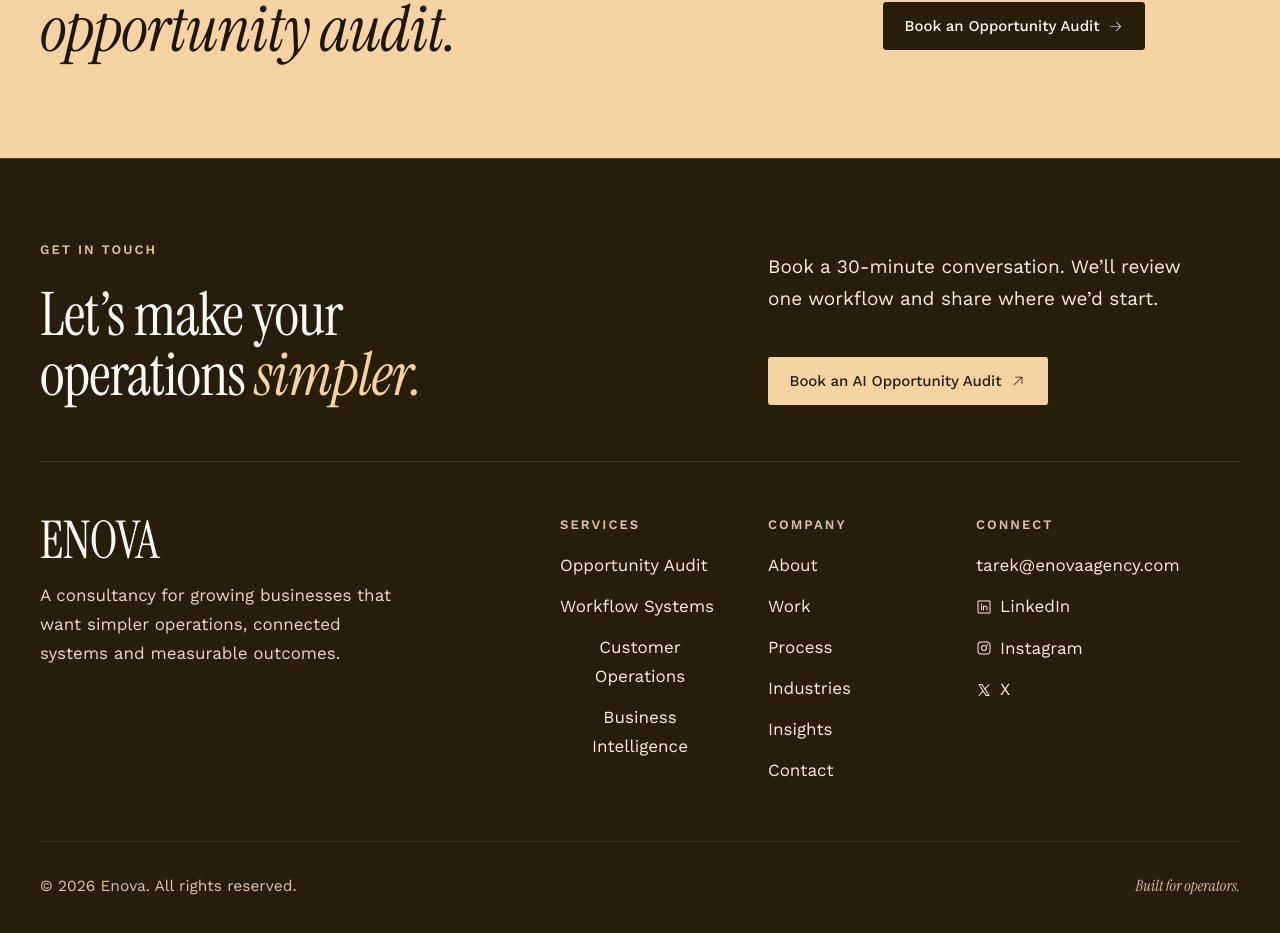
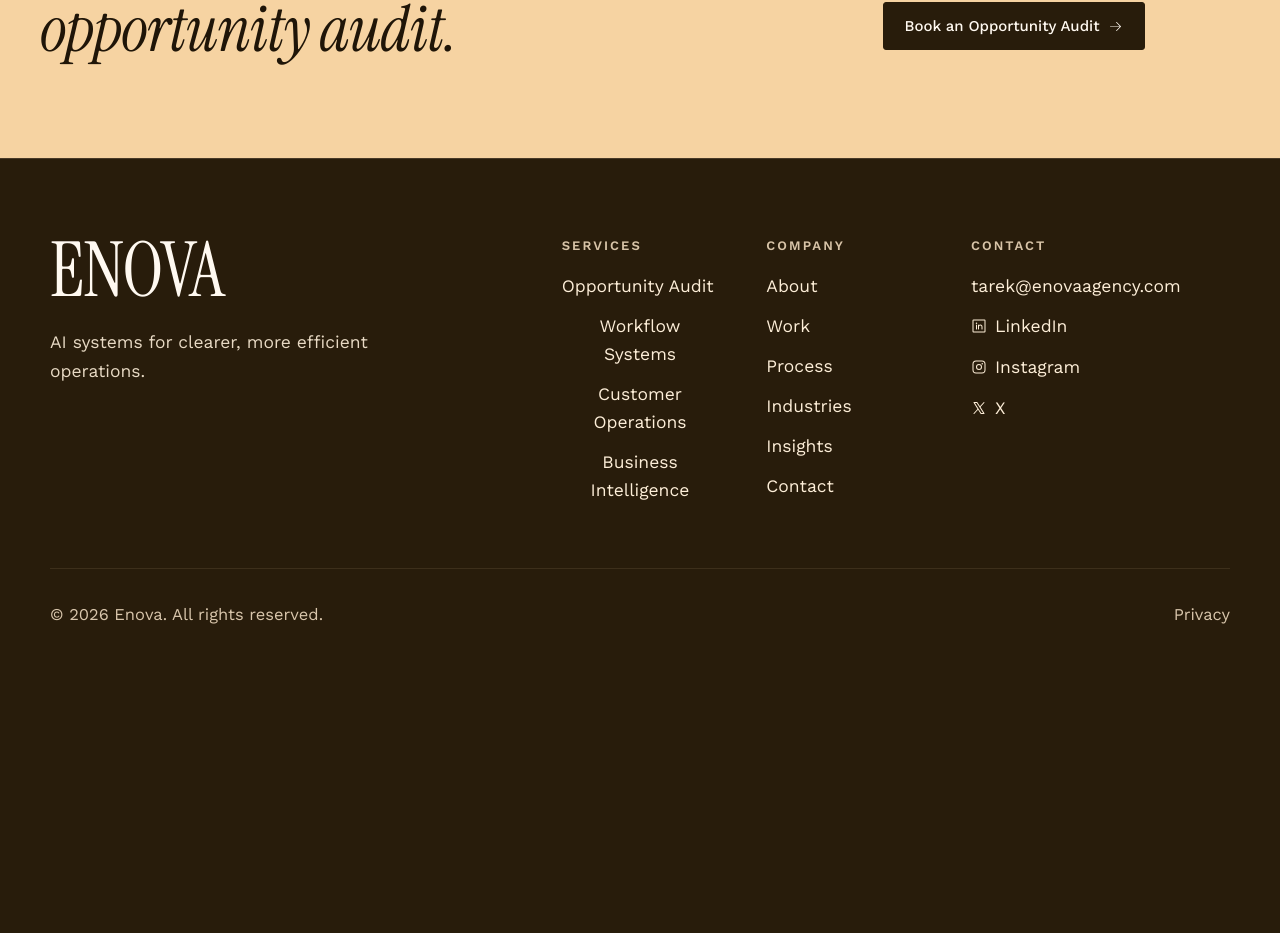
Before and after one commit to tarekjundi/enova-ai-website, a React (Vite) app: page / in a window 1280 px wide. Shown: the part 10013-10946 px from the top of the page. After the commit the page ends 10698 px from the top, so only its background shows below. Built offline with nearby package versions, Linux system fonts and the light colour scheme.

Commit message:
Changes
Co-authored-by: tarekjundi <181972982+tarekjundi@users.noreply.github.com>

```diff
--- a/src/components/Footer.tsx
+++ b/src/components/Footer.tsx
@@ -1,9 +1,8 @@
 import { useNavigate } from "react-router-dom";
-import { LinkedinLogo, InstagramLogo, XLogo, ArrowUpRight } from "@phosphor-icons/react";
+import { LinkedinLogo, InstagramLogo, XLogo } from "@phosphor-icons/react";
 
 const Footer = () => {
   const navigate = useNavigate();
-  const isRTL = false;
 
   const go = (path: string) => {
     navigate(path);
@@ -11,44 +10,22 @@ const Footer = () => {
   };
 
   const linkClass =
-    "text-[#FDEED8] hover:text-[#F6D3A2] transition-colors duration-300 text-[15px]";
+    "text-[#FDEED8] hover:text-[#F6D3A2] transition-colors duration-300 text-[16px] leading-[1.6]";
 
   return (
     <footer className="surface-deep border-t border-[#F6D3A2]/12">
-      <div className="container mx-auto px-6 lg:px-10 pt-20 pb-12">
-        {/* Editorial statement row */}
-        <div className={`grid md:grid-cols-12 gap-12 pb-14 border-b border-[#F6D3A2]/12 ${isRTL ? "text-right" : ""}`}>
-          <div className="md:col-span-7">
-            <p className="eyebrow text-[#D8C4A8] mb-6">Get in touch</p>
-            <h2 className="font-display text-4xl md:text-6xl leading-[1.02] tracking-[-0.015em] text-[#FFF9F1] max-w-[16ch]">
-              Let&rsquo;s make your operations{" "}
-              <span className="italic text-[#F6D3A2]">simpler.</span>
-            </h2>
-          </div>
-          <div className="md:col-span-5 md:pt-3 flex flex-col justify-between gap-6">
-            <p className="text-[#FDEED8] text-[17px] leading-[1.7] max-w-md">
-              Book a 30-minute conversation. We&rsquo;ll review one workflow and share where we&rsquo;d start.
-            </p>
-            <a
-              href="https://cal.com/tarek-jundi/free-consultation"
-              target="_blank"
-              rel="noopener noreferrer"
-              className="btn-primary self-start group"
+      <div className="container mx-auto px-6 lg:px-10 pt-20 pb-14">
+        <div className="measure-page">
+          <div className="grid grid-cols-2 md:grid-cols-12 gap-10 md:gap-12">
+            <div className="col-span-2 md:col-span-4">
+              <p
+                className="font-display text-[64px] md:text-[76px] leading-[0.85] text-[#FFF9F1] tracking-[-0.025em]"
+                style={{ direction: "ltr" }}
               >
-              Book an AI Opportunity Audit
-              <ArrowUpRight size={16} className="transition-transform duration-300 group-hover:-translate-y-0.5 group-hover:translate-x-0.5" />
-            </a>
-          </div>
-        </div>
-
-        {/* Navigation columns */}
-        <div className={`grid grid-cols-2 md:grid-cols-12 gap-10 md:gap-12 pt-14 ${isRTL ? "text-right" : ""}`}>
-          <div className="col-span-2 md:col-span-4">
-            <p className="font-display text-[44px] md:text-[52px] leading-[0.9] text-[#FFF9F1] tracking-[-0.02em]" style={{ direction: "ltr" }}>
                 ENOVA
               </p>
-            <p className="mt-4 text-[#FDEED8]/90 text-[15px] leading-[1.7] max-w-sm">
-              A consultancy for growing businesses that want simpler operations, connected systems and measurable outcomes.
+              <p className="mt-6 text-[#FDEED8]/90 text-[16px] leading-[1.65] max-w-[34ch]">
+                AI systems for clearer, more efficient operations.
               </p>
             </div>
 
@@ -74,26 +51,26 @@ const Footer = () => {
               </ul>
             </div>
 
-          <div className="md:col-span-2">
-            <h4 className="eyebrow text-[#D8C4A8] mb-5">Connect</h4>
+            <div className="md:col-span-3">
+              <h4 className="eyebrow text-[#D8C4A8] mb-5">Contact</h4>
               <ul className="space-y-3">
                 <li>
-                <a href="mailto:tarek@enovaagency.com" className="text-[#FDEED8] hover:text-[#F6D3A2] transition-colors text-[15px]" dir="ltr">
+                  <a href="mailto:tarek@enovaagency.com" className={linkClass} dir="ltr">
                     tarek@enovaagency.com
                   </a>
                 </li>
                 <li>
-                <a href="https://www.linkedin.com/company/enovaagency/" target="_blank" rel="noopener noreferrer" className="inline-flex items-center gap-2 text-[#FDEED8] hover:text-[#F6D3A2] transition-colors text-[15px]">
+                  <a href="https://www.linkedin.com/company/enovaagency/" target="_blank" rel="noopener noreferrer" className={`inline-flex items-center gap-2 ${linkClass}`}>
                     <LinkedinLogo size={16} weight="regular" /> LinkedIn
                   </a>
                 </li>
                 <li>
-                <a href="https://www.instagram.com/enovaagency/" target="_blank" rel="noopener noreferrer" className="inline-flex items-center gap-2 text-[#FDEED8] hover:text-[#F6D3A2] transition-colors text-[15px]">
+                  <a href="https://www.instagram.com/enovaagency/" target="_blank" rel="noopener noreferrer" className={`inline-flex items-center gap-2 ${linkClass}`}>
                     <InstagramLogo size={16} weight="regular" /> Instagram
                   </a>
                 </li>
                 <li>
-                <a href="https://x.com/enovaagency" target="_blank" rel="noopener noreferrer" className="inline-flex items-center gap-2 text-[#FDEED8] hover:text-[#F6D3A2] transition-colors text-[15px]">
+                  <a href="https://x.com/enovaagency" target="_blank" rel="noopener noreferrer" className={`inline-flex items-center gap-2 ${linkClass}`}>
                     <XLogo size={16} weight="regular" /> X
                   </a>
                 </li>
@@ -101,9 +78,12 @@ const Footer = () => {
             </div>
           </div>
 
-        <div className="mt-14 pt-8 border-t border-[#F6D3A2]/10 flex flex-col md:flex-row justify-between items-center gap-3">
-          <p className="text-[#D9C6AC] text-[13px]">© 2026 Enova. All rights reserved.</p>
-          <p className="text-[#D9C6AC] text-[13px] font-display-i italic">Built for operators.</p>
+          <div className="mt-16 pt-8 border-t border-[#F6D3A2]/10 flex flex-col md:flex-row justify-between items-center gap-3">
+            <p className="text-[#D9C6AC] text-[14px]">© 2026 Enova. All rights reserved.</p>
+            <button onClick={() => go("/privacy")} className="text-[#D9C6AC] hover:text-[#F6D3A2] transition-colors text-[14px]">
+              Privacy
+            </button>
+          </div>
         </div>
       </div>
     </footer>
--- /dev/null
+++ b/src/components/SystemDiagram.tsx
@@ -0,0 +1,101 @@
+/**
+ * ENOVA system-diagram language.
+ * Thin-line architectural drawings — input → logic → action, with human checkpoints.
+ * Palette only: deep brown #281C0B, cream #FDEED8, copper #A56735, gold #F6D3A2.
+ */
+
+type Tone = "deep" | "cream";
+
+const tones: Record<Tone, { line: string; node: string; accent: string; label: string }> = {
+  deep: { line: "rgba(246,211,162,0.32)", node: "#F6D3A2", accent: "#F6D3A2", label: "#D8C4A8" },
+  cream: { line: "rgba(58,41,21,0.28)", node: "#A56735", accent: "#A56735", label: "#4A3720" },
+};
+
+/** Horizontal flow: input → logic → human checkpoint → action */
+export const FlowDiagram = ({
+  tone = "deep",
+  labels = ["Input", "Logic", "Review", "Action"],
+  className = "",
+}: {
+  tone?: Tone;
+  labels?: string[];
+  className?: string;
+}) => {
+  const t = tones[tone];
+  const step = 620 / (labels.length - 1);
+
+  return (
+    <svg
+      viewBox="0 0 660 150"
+      role="img"
+      aria-label={`System flow: ${labels.join(" to ")}`}
+      className={`w-full h-auto ${className}`}
+    >
+      <line x1="20" y1="60" x2="640" y2="60" stroke={t.line} strokeWidth="1" />
+      {labels.map((l, i) => {
+        const x = 20 + i * step;
+        const isHuman = i === labels.length - 2 && labels.length > 2;
+        return (
+          <g key={l}>
+            {isHuman ? (
+              <rect
+                x={x - 7}
+                y={53}
+                width="14"
+                height="14"
+                fill="none"
+                stroke={t.accent}
+                strokeWidth="1"
+              />
+            ) : (
+              <circle cx={x} cy="60" r="4.5" fill={i === 0 ? "none" : t.node} stroke={t.node} strokeWidth="1" />
+            )}
+            <line x1={x} y1="76" x2={x} y2="96" stroke={t.line} strokeWidth="1" />
+            <text
+              x={x}
+              y="114"
+              textAnchor="middle"
+              fill={t.label}
+              fontSize="12"
+              letterSpacing="1.6"
+              fontFamily="Work Sans, sans-serif"
+            >
+              {l.toUpperCase()}
+            </text>
+          </g>
+        );
+      })}
+      <path d="M632 55 L640 60 L632 65" fill="none" stroke={t.accent} strokeWidth="1" />
+    </svg>
+  );
+};
+
+/** Branching system map: one source, parallel operations, single audited output */
+export const SystemMap = ({ tone = "deep", className = "" }: { tone?: Tone; className?: string }) => {
+  const t = tones[tone];
+  const rows = [34, 84, 134];
+  return (
+    <svg viewBox="0 0 660 190" role="img" aria-label="System architecture map" className={`w-full h-auto ${className}`}>
+      {/* source */}
+      <circle cx="30" cy="84" r="5" fill={t.node} />
+      <line x1="35" y1="84" x2="130" y2="84" stroke={t.line} strokeWidth="1" />
+      <line x1="130" y1="34" x2="130" y2="134" stroke={t.line} strokeWidth="1" />
+      {rows.map((y) => (
+        <g key={y}>
+          <line x1="130" y1={y} x2="300" y2={y} stroke={t.line} strokeWidth="1" />
+          <rect x="300" y={y - 13} width="150" height="26" fill="none" stroke={t.line} strokeWidth="1" />
+          <line x1="450" y1={y} x2="560" y2={y} stroke={t.line} strokeWidth="1" />
+        </g>
+      ))}
+      <line x1="560" y1="34" x2="560" y2="134" stroke={t.line} strokeWidth="1" />
+      <line x1="560" y1="84" x2="620" y2="84" stroke={t.line} strokeWidth="1" />
+      <circle cx="628" cy="84" r="5" fill="none" stroke={t.accent} strokeWidth="1" />
+    </svg>
+  );
+};
+
+/** Vertical rail used behind stage lists */
+export const StageRail = ({ tone = "cream", className = "" }: { tone?: Tone; className?: string }) => {
+  const t = tones[tone];
+  return <div className={className} style={{ width: 1, background: t.line }} aria-hidden />;
+};
```
Also changed, not shown: src/components/PageHeader.tsx (+14 -67 lines). Lines whose indentation alone changed are shown as unchanged.
